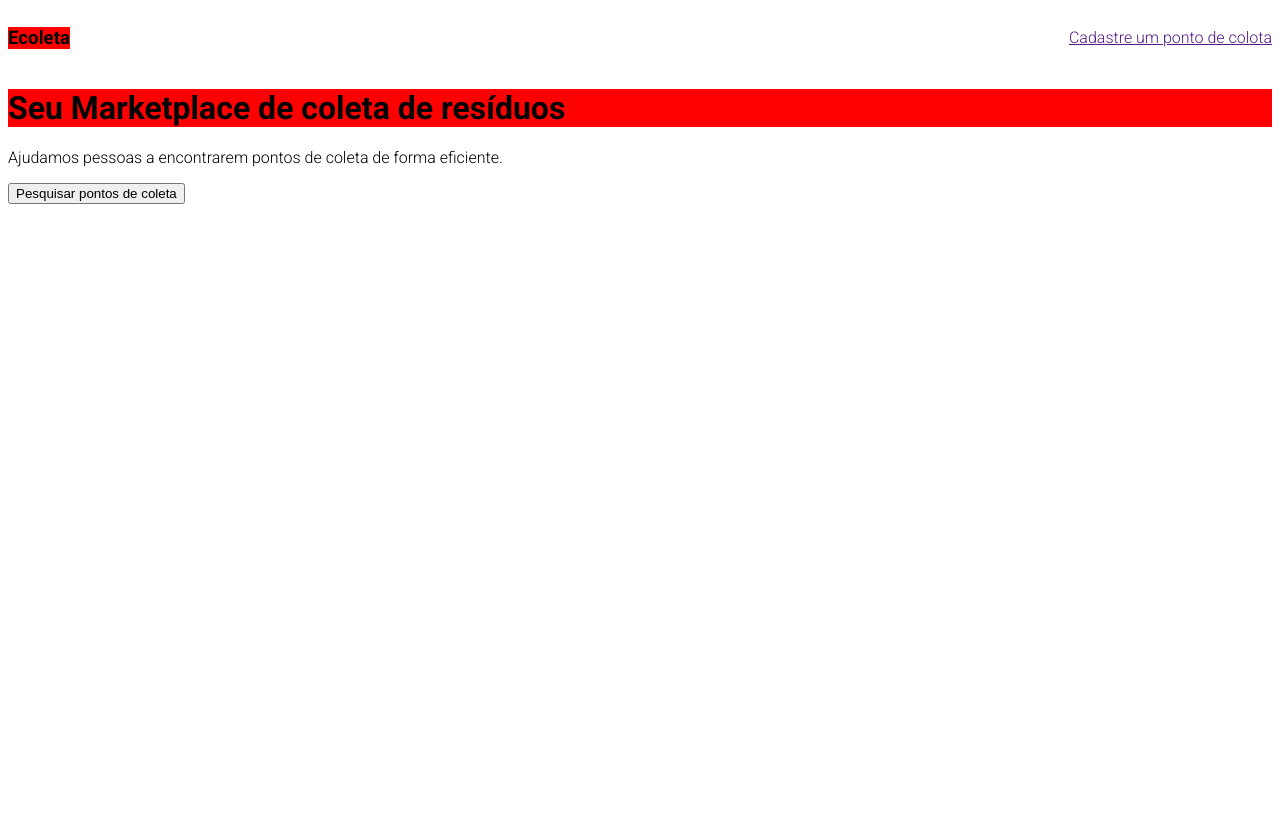
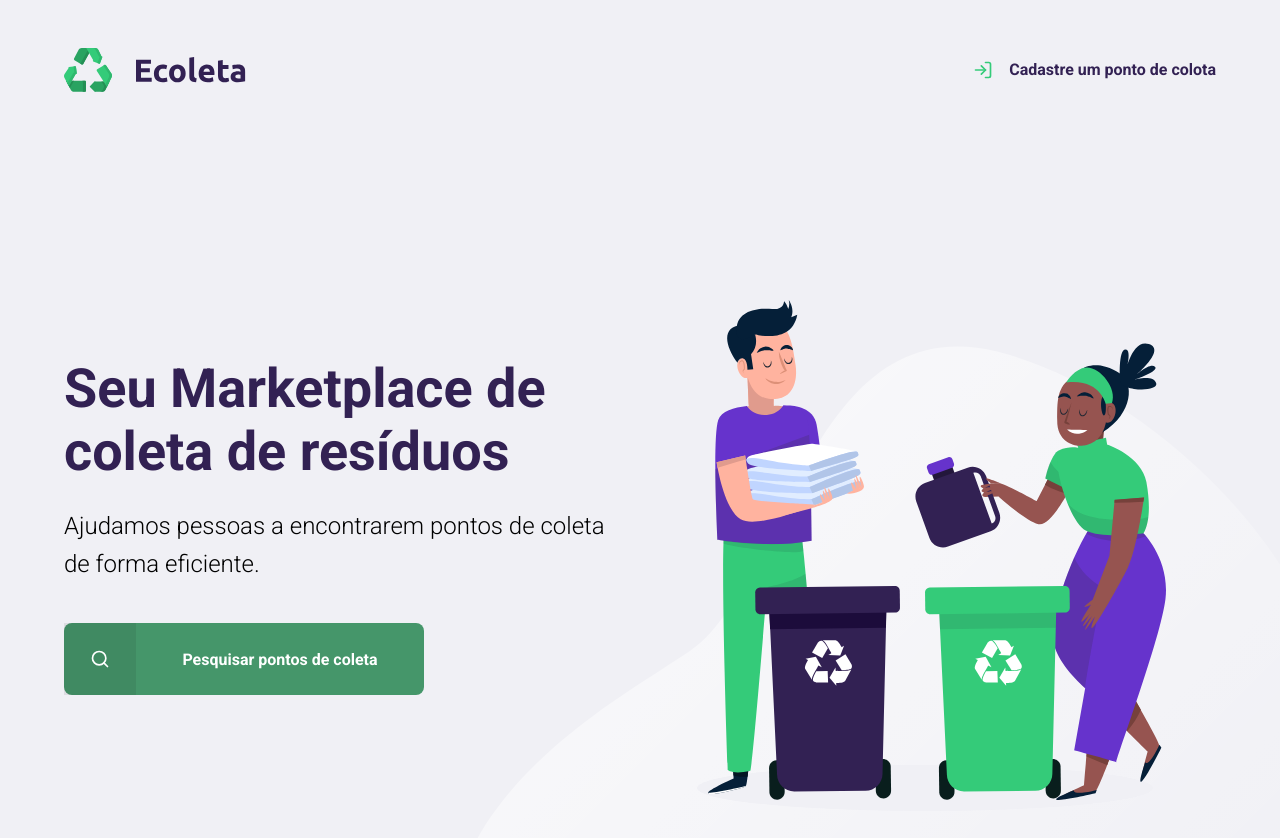
Before and after one commit to gabrielcala/NLW-html-css-javascript, a plain HTML site: page index.html in a window 1280 px wide. Before the commit the page ends 800 px from the top, so only its background shows below. Drawn offline with Linux system fonts and the light colour scheme.

Commit message:
Primeira pg.

```diff
--- a/index.html
+++ b/index.html
@@ -14,21 +14,39 @@
 
 <body>
 
-    <div class="content">
-        <header>
-            <h3 class="red">Ecoleta</h3>
-            <a href="">Cadastre um ponto de colota</a>
-        </header>
+    <div id="page-home" >
+
+        <div class="content">
+            <header>
+                <img src="/NLW-html-css-javascript/assets/logo.svg" alt="Logomarca">
+                <a href="http://google.com.br">
+                    <span></span>
+                    Cadastre um ponto de colota
+                </a>
+            </header>
+
+            <main>
+                <h1 class="red">Seu Marketplace de coleta de resíduos</h1>
+
+                <p>Ajudamos pessoas a encontrarem pontos de coleta de forma eficiente.</p>
+
+                <a href="#"> <span></span>  <strong> Pesquisar pontos de coleta</strong></a>
+
+
+
+            </main>
 
 
 
 
-       <h1 class="red">Seu Marketplace de coleta de resíduos</h1>
 
-      <p>Ajudamos pessoas a encontrarem pontos de coleta de forma eficiente.</p>
+        </div>
 
-       <button>Pesquisar pontos de coleta</button>
+
+
     </div>
+
+
 
 
 
--- a/styles/main.css
+++ b/styles/main.css
@@ -1,12 +1,170 @@
+:root {
+    --title-colo: #322153;
+    --primary-color: #45966a;
+}
+
+* {
+    margin: 0;
+    padding: 0;
+}
+
 html {
+
     font-family: 'Roboto', sans-serif;
 }
+ body {
+     background: #f0f0f5;
+ }
 
-header {
+ a {
+     text-decoration: none;
+ }
+
+ h1, h2, h3, h4, h5, h6 {
+     color: var(--title-colo);
+ }
+
+#page-home {
+    height: 120vh;
+
+    background: url('/NLW-html-css-javascript/assets/home-background.svg')no-repeat;
+    background-position: 35vw bottom;
+}
+
+#page-home .content {
+    width:90%;
+    max-width: 1100;
+    height: 100%;
+
+    margin: 0 auto;
+
+    display: flex;
+    flex-direction: column;
+}
+
+#page-home header {
+
+    margin-top: 48px;
+
     display: flex;
     align-items: center;
     justify-content: space-between;
 }
-.red {
-    background-color: red;
+
+#page-home .content header a {
+    display: flex;
+
+    color: var(--title-colo);
+    font-weight: 700;
 }
+
+
+
+#page-home .content header a span {
+    display: flex;
+    margin-right: 16px;
+
+    background-image: url('../assets/log-in.svg');
+
+    width: 20px;
+    height: 20px;
+}
+
+#page-home main {
+    max-width: 560px;
+
+    flex: 1;
+
+    display: flex;
+    flex-direction: column;
+    justify-content: center;
+
+}
+
+#page-home main h1 {
+    font-size: 54px;
+    color: var(--title-colo);
+}
+
+#page-home main p {
+    font-size: 24px;
+    line-height: 38px;
+    margin-top: 24px;
+}
+
+#page-home main a {
+    width: 100%;
+    max-width: 360px;
+    height: 72px;
+
+    border-radius: 8px;
+
+    display: flex;
+    align-items: center;
+
+    margin-top: 40px;
+
+    background: var(--primary-color);
+
+    transition: 400ms;
+
+    font-size: 700;
+    color: white;
+
+}
+
+#page-home main a:hover {
+    background-color: #2fb86e;
+}
+
+#page-home main a span {
+    width: 72px;
+    height: 72px;
+
+    background-color: rgba(0, 0, 0, 0.08);
+
+    display: flex;
+    align-items: center;
+    justify-content: center;
+
+}
+
+#page-home main a span::after {
+    content: "";
+    background-image: url('/NLW-html-css-javascript/assets/search.svg');
+
+    width: 20px;
+    height: 20px;
+}
+
+#page-home main a strong {
+    flex: 1;
+    text-align: center;
+
+}
+
+@media (max-width: 900px) {
+    #page-home {
+        background-position: 70vw;
+
+
+    }
+
+    #page-home .content {
+        align-items: center;
+        text-align: center;
+    }
+
+    #page-home header a {
+        position: absolute;
+        bottom: 48px;
+
+        left: 50%;
+        transform: translateX(-50%);
+    }
+
+    #page-home main {
+        align-items: center;
+    }
+
+}
```
Also changed, not shown: assets/arrow-left.svg (added), assets/baterias.svg (added), assets/check.svg (added), assets/eletronicos.svg (added), assets/home-background.svg (added), assets/lampadas.svg (added), assets/log-in.svg (added), assets/logo.svg (added), assets/oleo.svg (added), assets/organicos.svg (added), assets/papeis-papelao.svg (added), assets/search.svg (added), assets/x.svg (added).
